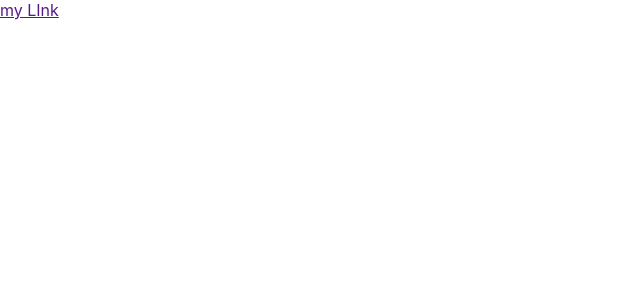
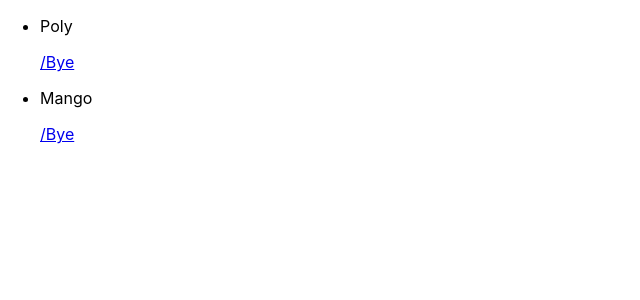
Before and after one commit to VladChornyi/BC38online, a React (Create React App) app: page / in a window 1280 px wide. Shown: the top 300 px of the page, without its empty margins (0-640 px from the left). Built offline with nearby package versions, Linux system fonts and the light colour scheme.

Commit message:
first lesson's code

```diff
--- a/package.json
+++ b/package.json
@@ -6,6 +6,7 @@
     "@testing-library/jest-dom": "^5.16.5",
     "@testing-library/react": "^13.4.0",
     "@testing-library/user-event": "^13.5.0",
+    "nanoid": "^4.0.0",
     "prop-types": "^15.8.1",
     "react": "^18.2.0",
     "react-dom": "^18.2.0",
--- a/src/App.jsx
+++ b/src/App.jsx
@@ -1,10 +1,46 @@
 import { UsersList } from 'components';
+import Card from 'components/Card/Card';
+import CardList from 'components/CardList/CardList';
+
+import { Fragment } from 'react';
+
+let test = true;
+const users = ['hello'];
+const styleClass = 'link';
 
 export const App = () => {
+  // const obj = {
+  //   text: 'Hello',
+  //   id: '1',
+  // };
+
+  // const bool = true;
+  // const arr = ['1', '2', '3', '4', '5', '6', '7'];
+  // const obj = { item: 'test' }; заборонено
+  // const und = undefined;
+  // const myNull = null;
+
+  const users = [
+    { name: 'Poly', id: '1' },
+    { name: 'Mango', id: '1' },
+  ];
   return (
     <>
-      <a href="">my LInk</a>
-      {/* {<UsersList />} */}
+      <CardList users={users} />
+      {/* <Card text={obj.text} href="/" toDo={func} />
+      <Card href="/Bye" toDo={func} /> */}
+
+      {/* {users.length ? (
+        <a className={`${styleClass} ${test ? 'first-link' : 'anotherLink'}`} href="">
+          first LInk
+        </a>
+      ) : (
+        <a className={`${test ? 'link' : 'anotherLink'}`} href="">
+          there is no users
+        </a> */}
+      {/* )} */}
+      {/* {users.length > 0 && <p>{myNull}</p>} */}
+      {/* <UsersList /> */}
     </>
   );
 };
--- /dev/null
+++ b/src/components/Card/Card.jsx
@@ -0,0 +1,11 @@
+const Card = ({ text = 'Hello', href, toDo }) => {
+  toDo('Hello');
+  return (
+    <li>
+      <p>{text}</p>
+      <a href={href}>{href}</a>
+    </li>
+  );
+};
+
+export default Card;
--- /dev/null
+++ b/src/components/CardList/CardList.jsx
@@ -0,0 +1,17 @@
+import Card from 'components/Card/Card';
+import React from 'react';
+import nanoid from 'nanoid';
+
+export default function CardList({ users }) {
+  const func = string => {
+    console.log(string);
+  };
+
+  return (
+    <ul>
+      {users.map(user => (
+        <Card key={user.id + user.name} href="/Bye" toDo={func} text={user.name} />
+      ))}
+    </ul>
+  );
+}
--- a/src/components/Users/UsersItem.jsx
+++ b/src/components/Users/UsersItem.jsx
@@ -2,7 +2,7 @@ import PropTypes from 'prop-types';
 
 import styles from './UsersItem.module.css';
 
-console.log(styles);
+// console.log(styles);
 
 const getColor = () => {
   return Math.random() < 0.5 ? 'red' : 'green';
--- a/src/index.jsx
+++ b/src/index.jsx
@@ -5,10 +5,16 @@ import ReactDOM from 'react-dom/client';
 import './index.css';
 
 import { App } from './App';
+import { UsersList } from 'components';
+
+// const Link = href => React.createElement('a', { href: href, test: 'test', children: 'Hello WORLD' });
+
+// const Wrapper = () => React.createElement('div', { children: [Link('/ig')] });
 
 const root = ReactDOM.createRoot(document.getElementById('root'));
 root.render(
   <StrictMode>
+    {/* <Wrapper /> */}
     <App />
   </StrictMode>,
 );
```
Also changed, not shown: 1 other file (tests, documents, lock files or other folders).
